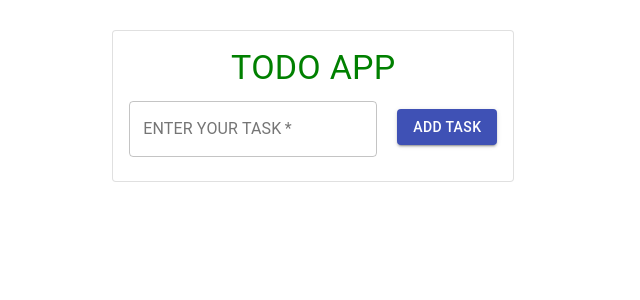
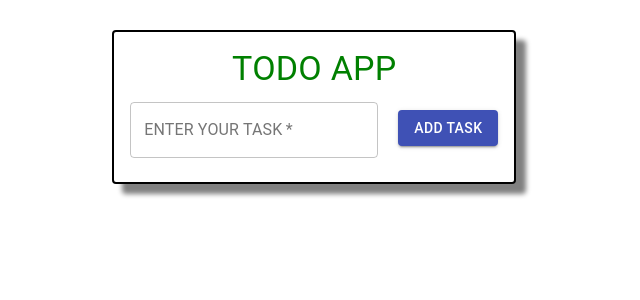
Before and after one commit to HammadKhaan/todo-app-with-react, a React (Create React App) app: page / in a window 1280 px wide. Shown: the top 300 px of the page, without its empty margins (350-990 px from the left). Built offline with nearby package versions, Linux system fonts and the light colour scheme.

Commit message:
CSS added

```diff
--- a/src/Components/Main.js
+++ b/src/Components/Main.js
@@ -23,7 +23,11 @@ export default function Main() {
 
   return (
     <Grid container spacing={1} className={classes.root}>
-      <Card className={classes.root} variant="outlined">
+      <Card
+        className={classes.root}
+        variant="outlined"
+        style={{ border: "2px solid black", boxShadow: "10px 10px 5px grey" }}
+      >
         <CardContent>
           <Typography
             className={classes.title}
```
